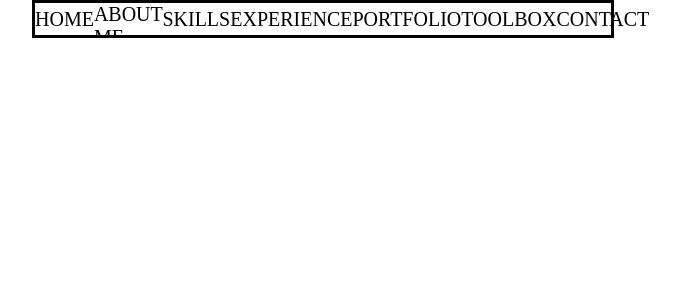
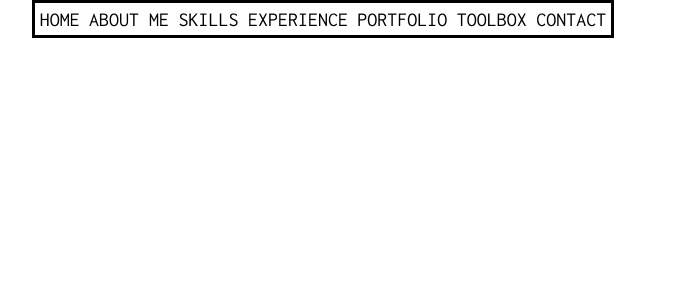
Before and after one commit to gregdusek/my-portfolio, a React (Create React App) app: page / in a window 1280 px wide. Shown: the top 300 px of the page, without its empty margins (317-997 px from the left). Built offline with nearby package versions, Linux system fonts and the light colour scheme.

Commit message:
Imported font wasn't working, reimported

```diff
--- a/src/App.css
+++ b/src/App.css
@@ -1,5 +1,6 @@
 @import url('https://fonts.googleapis.com/css2?family=Inconsolata&display=swap');
 .App {
+  font-family: 'Inconsolata', monospace;
   height: auto;
   width: 100vw;
   max-width: 1920px;
```
